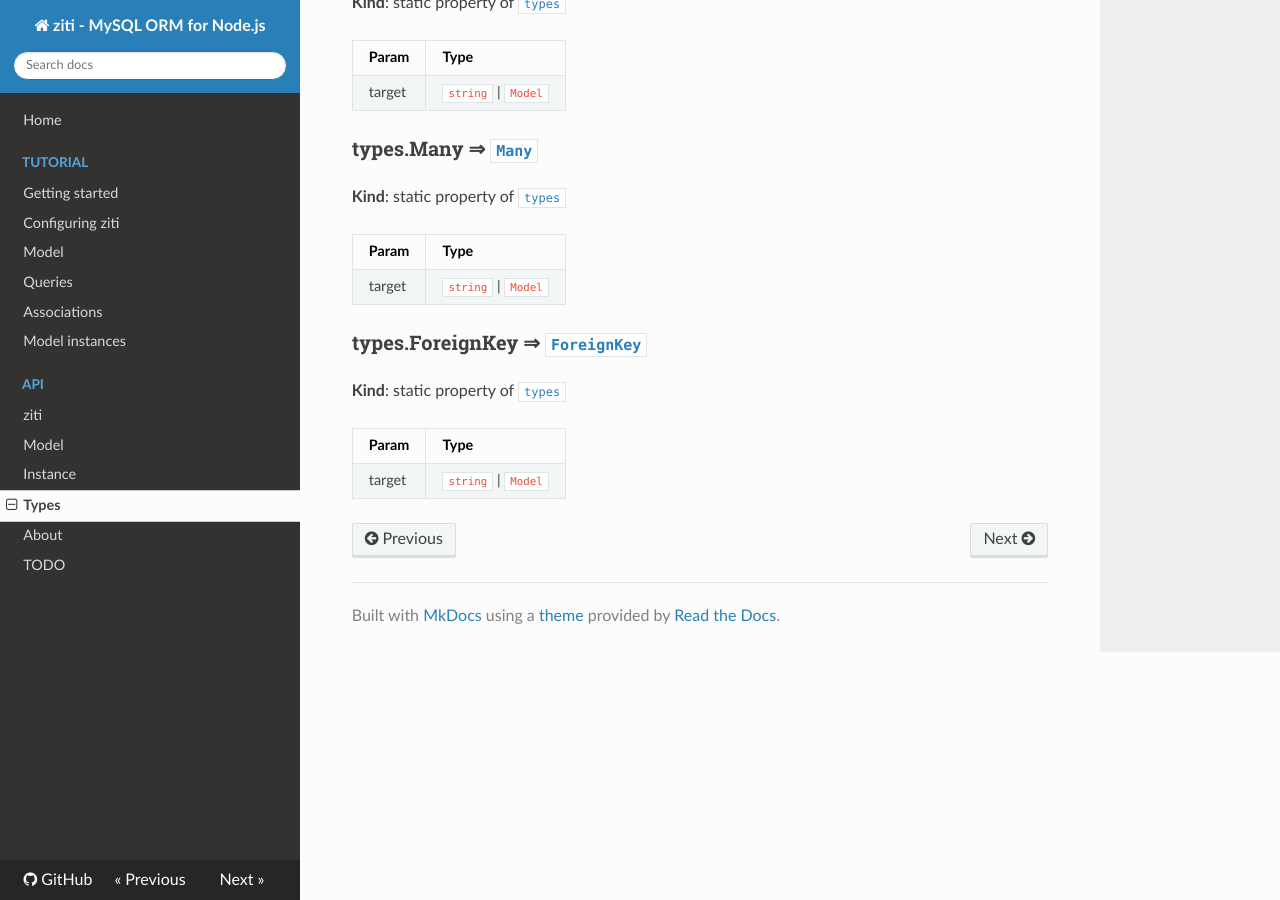
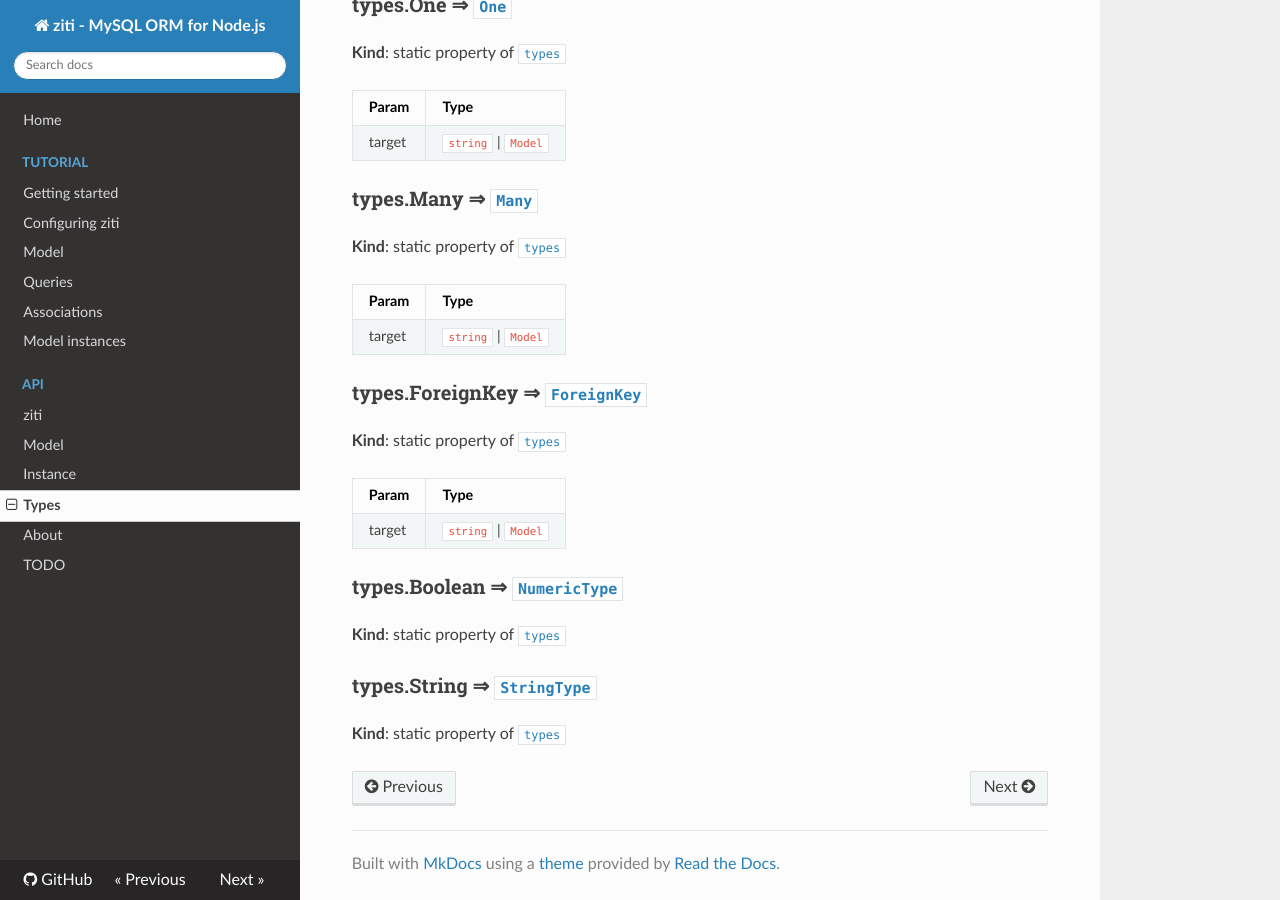
Before and after one commit to shaoner/ziti, an MkDocs documentation site: the page built from docs/api/types.md, in a window 1280 px wide and 900 px high, scrolled down 24174 px. Built offline with MkDocs 1.6.1, drawn with Linux system fonts in a browser that asks for light colours; nearby versions of some CDN libraries; old or Windows-style settings are respelled for this version of MkDocs; some of the changed text lies outside the part shown.

Commit message:
Add types aliases documentation

```diff
--- a/docs/api/types.md
+++ b/docs/api/types.md
@@ -845,6 +845,8 @@ Add this field to a scope or multiple scopes
   * [.One](#types.One) ⇒ <code>[One](#One)</code>
   * [.Many](#types.Many) ⇒ <code>[Many](#Many)</code>
   * [.ForeignKey](#types.ForeignKey) ⇒ <code>[ForeignKey](#ForeignKey)</code>
+  * [.Boolean](#types.Boolean) ⇒ <code>[NumericType](#NumericType)</code>
+  * [.String](#types.String) ⇒ <code>[StringType](#StringType)</code>
 
 <a name="types.Bit"></a>
 ### types.Bit ⇒ <code>[BaseType](#BaseType)</code>
@@ -956,3 +958,10 @@ Add this field to a scope or multiple scopes
 | Param | Type |
 | --- | --- |
 | target | <code>string</code> &#124; <code>Model</code> |
+
+<a name="types.Boolean"></a>
+### types.Boolean ⇒ <code>[NumericType](#NumericType)</code>
+**Kind**: static property of <code>[types](#types)</code>
+<a name="types.String"></a>
+### types.String ⇒ <code>[StringType](#StringType)</code>
+**Kind**: static property of <code>[types](#types)</code>
```
Also changed, not shown: 1 other file.
